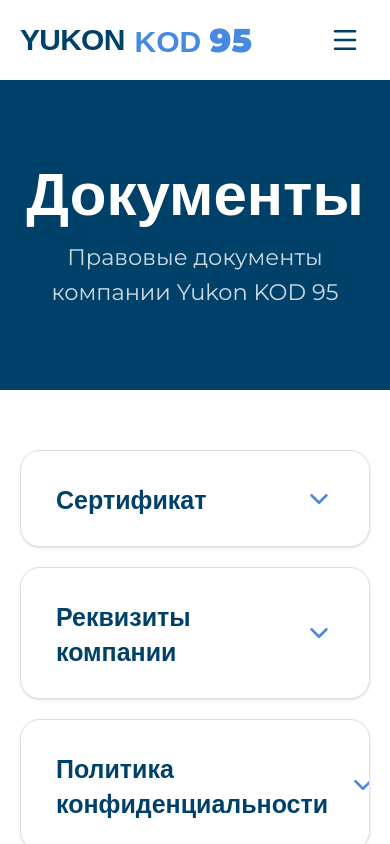
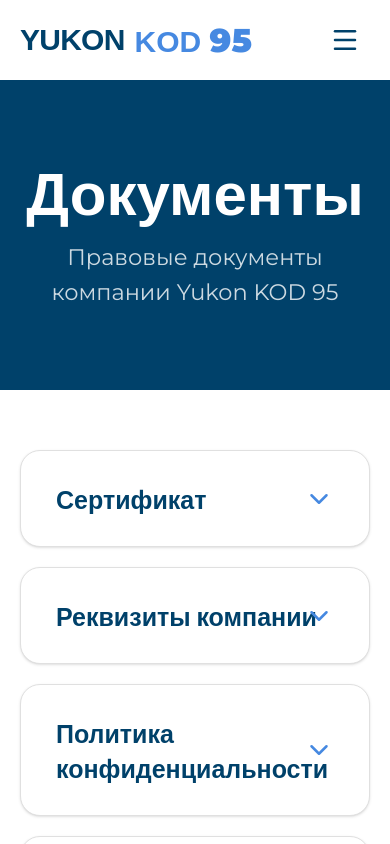
Before and after one commit to lolo60-lgtm/Yukon-vertical, a Next.js app: page /documents in a window 390 px wide. Shown: the top 844 px of the page. Built offline with nearby package versions, Linux system fonts and the light colour scheme; a web font is replaced by a local one.

Commit message:
Update page.tsx

```diff
--- a/app/documents/page.tsx
+++ b/app/documents/page.tsx
@@ -193,13 +193,17 @@ function AccordionList() {
           >
             <button
   onClick={() => toggle(section.id)}
-              className="flex w-full items-center justify-between gap-4 px-7 py-6 text-left transition-colors hover:bg-secondary/50"
+  // 1. Добавили relative, убрали justify-between и gap-4
+  className="relative flex w-full items-center px-7 py-6 text-left transition-colors hover:bg-secondary/50"
 >
-              <span className="flex-1 font-serif text-xl font-bold text-foreground sm:text-2xl">
+  {/* Текст остался ровно таким, как был */}
+  <span className="font-serif text-xl font-bold text-foreground sm:text-2xl">
     {section.title}
   </span>
+
   <ChevronDown
-                className={`h-6 w-6 shrink-0 text-accent transition-transform duration-300 ${
+    // 2. Жестко прибили стрелку к правому краю (right-7), чтобы она всегда была на одной линии с остальными
+    className={`absolute right-7 top-1/2 -translate-y-1/2 h-6 w-6 text-accent transition-transform duration-300 ${
       isOpen ? "rotate-180" : ""
     }`}
   />
```
Lines whose indentation alone changed are shown as unchanged.
